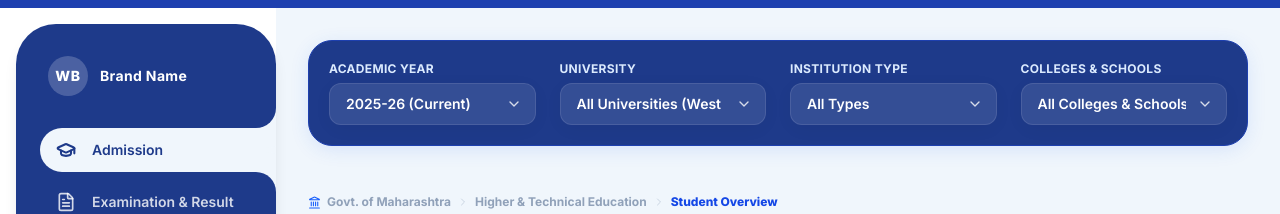
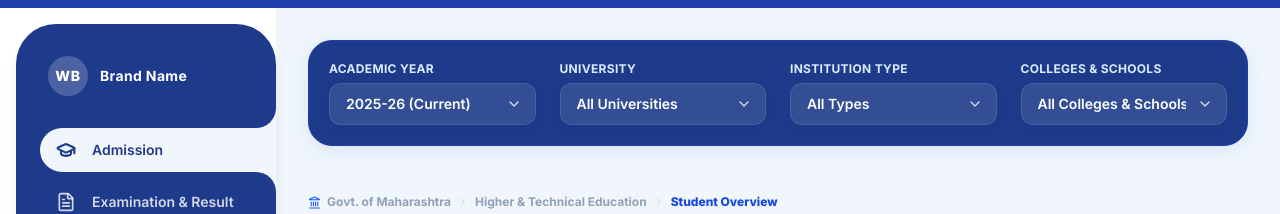
Before and after one commit to Aryan-suri2003/Student-MHTED-New, a Next.js app: page / in a window 1280 px wide. Shown: the top 214 px of the page. Built offline with nearby package versions, Linux system fonts and the light colour scheme.

Commit message:
Fix university filter options and sync between bar chart selection and top filter

```diff
--- a/src/components/CAPDashboard.tsx
+++ b/src/components/CAPDashboard.tsx
@@ -434,7 +434,7 @@ export default function CAPDashboard({
             </span>
           </div>
           <button
-            onClick={handleReset}
+            onClick={() => onUniversityChange && onUniversityChange("All")}
             className="flex items-center gap-1 text-xs font-bold text-brand-700 bg-white hover:bg-brand-100/60 border border-brand-200 px-3 py-1 rounded-xl transition-all cursor-pointer shadow-2xs"
           >
             <X size={14} /> Clear Filter
--- a/src/components/ExaminationDashboard.tsx
+++ b/src/components/ExaminationDashboard.tsx
@@ -1,6 +1,6 @@
 "use client";
 
-import React, { useState, useMemo } from "react";
+import React, { useState, useMemo, useEffect } from "react";
 import {
   Users,
   GraduationCap,
@@ -541,8 +541,19 @@ export default function ExaminationDashboard({
     if (globalFilters?.university && globalFilters.university !== "All") {
       return globalFilters.university;
     }
-    return clickedUniversity;
+    if (clickedUniversity && clickedUniversity !== "All") {
+      return clickedUniversity;
+    }
+    return null;
   }, [clickedUniversity, globalFilters?.university]);
+
+  useEffect(() => {
+    if (globalFilters?.university === "All") {
+      setClickedUniversity(null);
+    } else if (globalFilters?.university) {
+      setClickedUniversity(globalFilters.university);
+    }
+  }, [globalFilters?.university]);
 
   // Current active data record
   const currentData: UniversityRecord = useMemo(() => {
--- a/src/components/Filters.tsx
+++ b/src/components/Filters.tsx
@@ -156,24 +156,23 @@ export default function Filters({ filters, onFilterChange, activeTab }: FiltersP
               onChange={(e) => handleChange("university", e.target.value)}
               className="w-full bg-white/10 hover:bg-white/15 text-white font-semibold py-2.5 pl-4 pr-10 rounded-xl border border-white/10 hover:border-white/20 shadow-soft cursor-pointer appearance-none transition-colors duration-200 text-sm focus:outline-none focus:ring-2 focus:ring-white/20"
             >
-              <option className="text-slate-900" value="All">All Universities (West Bengal)</option>
-              <option className="text-slate-900" value="CU">CU - University of Calcutta</option>
-              <option className="text-slate-900" value="JU">JU - Jadavpur University</option>
-              <option className="text-slate-900" value="MAKAUT">MAKAUT - Maulana Abul Kalam Azad Univ of Tech</option>
-              <option className="text-slate-900" value="BU">BU - University of Burdwan</option>
-              <option className="text-slate-900" value="WBSU">WBSU - West Bengal State University Barasat</option>
-              <option className="text-slate-900" value="KU">KU - University of Kalyani</option>
-              <option className="text-slate-900" value="VU">VU - Vidyasagar University Midnapore</option>
-              <option className="text-slate-900" value="NBU">NBU - North Bengal University Siliguri</option>
-              <option className="text-slate-900" value="UGB">UGB - University of Gour Banga Malda</option>
-              <option className="text-slate-900" value="KNU">KNU - Kazi Nazrul University Asansol</option>
-              <option className="text-slate-900" value="SKBU">SKBU - Sidho-Kanho-Birsha University Purulia</option>
-              <option className="text-slate-900" value="BKU">BKU - Bankura University</option>
-              <option className="text-slate-900" value="CBPBU">CBPBU - Cooch Behar Panchanan Barma Univ</option>
-              <option className="text-slate-900" value="Presidency">Presidency University Kolkata</option>
-              <option className="text-slate-900" value="Visva-Bharati">Visva-Bharati Central University Santiniketan</option>
-              <option className="text-slate-900" value="Aliah">Aliah University Kolkata</option>
-              <option className="text-slate-900" value="RBU">RBU - Rabindra Bharati University</option>
+              <option className="text-slate-900" value="All">All Universities</option>
+              <option className="text-slate-900" value="SPPU">SPPU - Savitribai Phule Pune Univ</option>
+              <option className="text-slate-900" value="MU">MU - University of Mumbai</option>
+              <option className="text-slate-900" value="DBATU">DBATU - Dr. BATU Lonere</option>
+              <option className="text-slate-900" value="SUK">SUK - Shivaji University Kolhapur</option>
+              <option className="text-slate-900" value="SGBAU">SGBAU - Sant Gadge Baba Amravati Univ</option>
+              <option className="text-slate-900" value="PAHSU">PAHSU - Solapur University</option>
+              <option className="text-slate-900" value="KBCNMU">KBCNMU - North Maharashtra Univ</option>
+              <option className="text-slate-900" value="SRTMUN">SRTMUN - SRTM University Nanded</option>
+              <option className="text-slate-900" value="HSNC">HSNC - HSNC University Mumbai</option>
+              <option className="text-slate-900" value="BAMU">BAMU - Dr. BAMU Chh. Sambhajinagar</option>
+              <option className="text-slate-900" value="COEP">COEP - COEP Technological Univ</option>
+              <option className="text-slate-900" value="KBPU">KBPU - Karmaveer Bhaurao Patil Univ</option>
+              <option className="text-slate-900" value="HBSU">HBSU - Dr. Homi Bhabha State Univ</option>
+              <option className="text-slate-900" value="SNDT">SNDT - SNDT Women&apos;s University</option>
+              <option className="text-slate-900" value="GUG">GUG - Gondwana University Gadchiroli</option>
+              <option className="text-slate-900" value="LIT">LIT - Laxminarayan Tech University</option>
             </select>
             <div className="pointer-events-none absolute inset-y-0 right-0 flex items-center pr-3.5 text-white/80">
               <ChevronDown size={16} />
@@ -193,11 +192,9 @@ export default function Filters({ filters, onFilterChange, activeTab }: FiltersP
               className="w-full bg-white/10 hover:bg-white/15 text-white font-semibold py-2.5 pl-4 pr-10 rounded-xl border border-white/10 hover:border-white/20 shadow-soft cursor-pointer appearance-none transition-colors duration-200 text-sm focus:outline-none focus:ring-2 focus:ring-white/20"
             >
               <option className="text-slate-900" value="All">All Types</option>
-              <option className="text-slate-900" value="State-Aided">State-Aided & Affiliated (84.2%)</option>
-              <option className="text-slate-900" value="State Government">Government Colleges (9.5%)</option>
-              <option className="text-slate-900" value="Autonomous">Autonomous / Deemed (6.3%)</option>
-              <option className="text-slate-900" value="Central">Central / National Institutes</option>
-              <option className="text-slate-900" value="Private">Private Universities / Colleges</option>
+              <option className="text-slate-900" value="State Government">State Government University</option>
+              <option className="text-slate-900" value="Deemed">Deemed University</option>
+              <option className="text-slate-900" value="Private">Private / Autonomous</option>
             </select>
             <div className="pointer-events-none absolute inset-y-0 right-0 flex items-center pr-3.5 text-white/80">
               <ChevronDown size={16} />
@@ -227,28 +224,15 @@ export default function Filters({ filters, onFilterChange, activeTab }: FiltersP
               }`}
             >
               <option className="text-slate-900" value="All">All Colleges & Schools</option>
-              <option className="text-slate-900" value="Presidency College">Presidency College Kolkata</option>
-              <option className="text-slate-900" value="St. Xavier's College">St. Xavier&apos;s College (Autonomous), Kolkata</option>
-              <option className="text-slate-900" value="Scottish Church College">Scottish Church College, Kolkata</option>
-              <option className="text-slate-900" value="Bethune College">Bethune College, Kolkata</option>
-              <option className="text-slate-900" value="Maulana Azad College">Maulana Azad College, Kolkata</option>
-              <option className="text-slate-900" value="Asutosh College">Asutosh College, Kolkata</option>
-              <option className="text-slate-900" value="Lady Brabourne College">Lady Brabourne College, Kolkata</option>
-              <option className="text-slate-900" value="RKM Vidyamandira">RKM Vidyamandira, Belur Math</option>
-              <option className="text-slate-900" value="RKM Narendrapur">RKM Residential College, Narendrapur</option>
-              <option className="text-slate-900" value="Heritage Tech">Heritage Institute of Technology, Kolkata</option>
-              <option className="text-slate-900" value="Haldia Institute">Haldia Institute of Technology</option>
-              <option className="text-slate-900" value="KGEC Kalyani">Kalyani Govt Engineering College</option>
-              <option className="text-slate-900" value="JGEC Jalpaiguri">Jalpaiguri Govt Engineering College</option>
-              <option className="text-slate-900" value="Midnapore College">Midnapore College (Autonomous)</option>
-              <option className="text-slate-900" value="Burdwan Raj College">Burdwan Raj College, Bardhaman</option>
-              <option className="text-slate-900" value="Siliguri College">Siliguri College, Darjeeling</option>
-              <option className="text-slate-900" value="Malda College">Malda College, Malda</option>
-              <option className="text-slate-900" value="Hooghly Mohsin College">Hooghly Mohsin College</option>
-              <option className="text-slate-900" value="Krishnagar Govt College">Krishnagar Govt College, Nadia</option>
-              <option className="text-slate-900" value="South Point High School">South Point High School, Kolkata</option>
-              <option className="text-slate-900" value="Hindu School">Hindu School Kolkata</option>
-              <option className="text-slate-900" value="Hare School">Hare School Kolkata</option>
+              <option className="text-slate-900" value="VIT Pune">VIT Pune - Vishwakarma Institute of Technology</option>
+              <option className="text-slate-900" value="COEP Pune">COEP Technological University Pune</option>
+              <option className="text-slate-900" value="VJTI Mumbai">VJTI Mumbai</option>
+              <option className="text-slate-900" value="TCET Mumbai">TCET Thakur College Mumbai</option>
+              <option className="text-slate-900" value="ICT Mumbai">ICT Mumbai</option>
+              <option className="text-slate-900" value="YCCE Nagpur">YCCE Hingna Road Nagpur</option>
+              <option className="text-slate-900" value="TGPCET Nagpur">TGPCET Gaikwad-Patil Nagpur</option>
+              <option className="text-slate-900" value="MIT Pune">MIT AOE Alandi Pune</option>
+              <option className="text-slate-900" value="Sanjivani COE">Sanjivani College of Engineering Kopargaon</option>
             </select>
             <div className={`pointer-events-none absolute inset-y-0 right-0 flex items-center pr-3.5 ${
               isCollegeDisabled ? "text-white/30" : "text-white/80"
```
